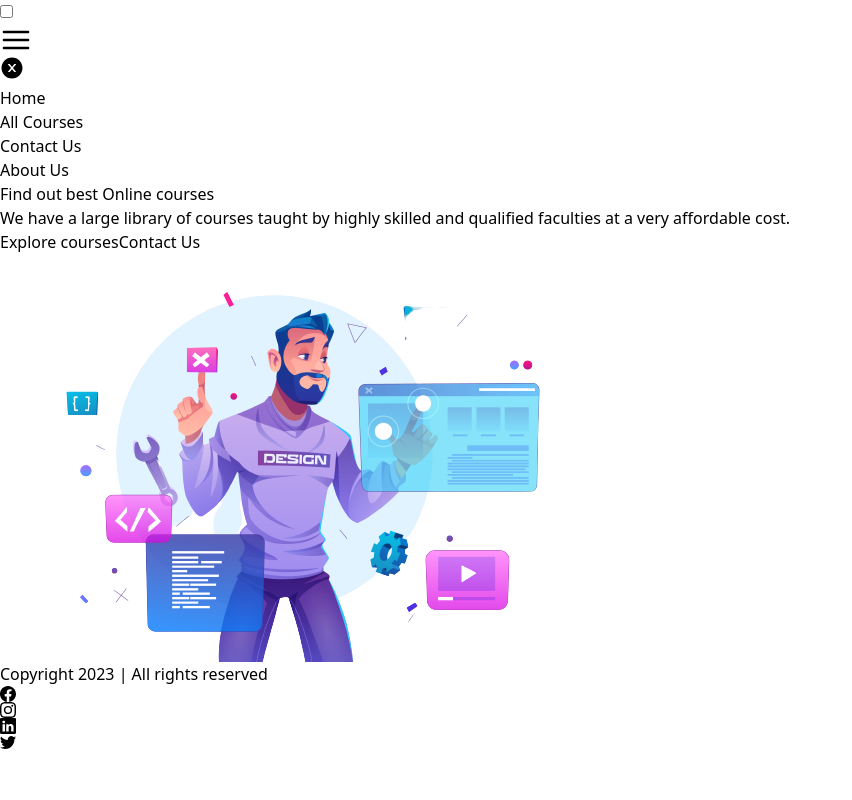
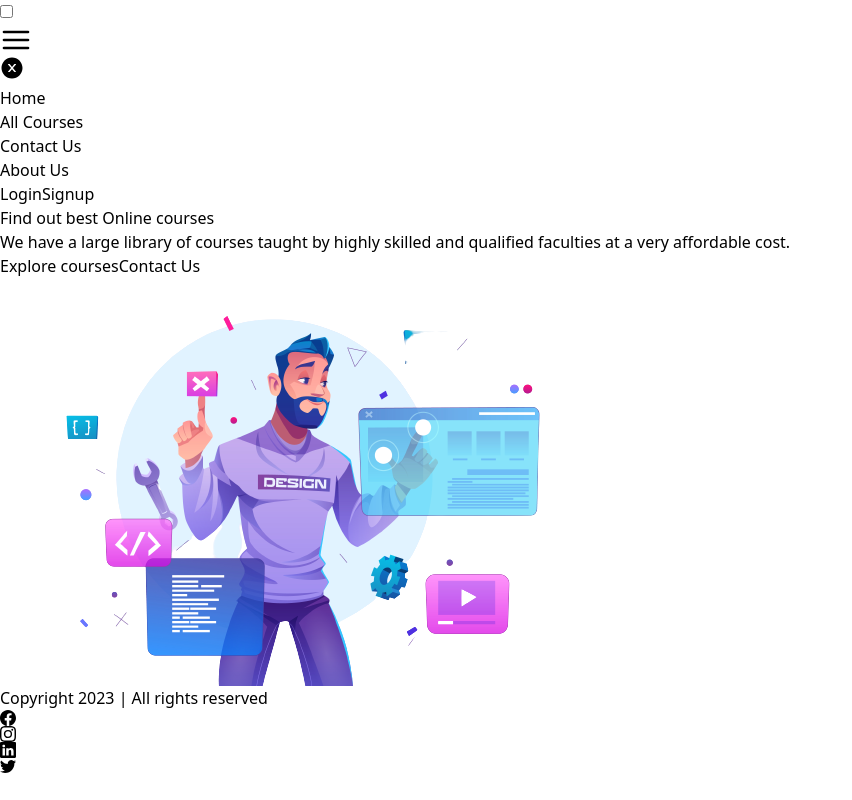
Before and after one commit to HrudanandaBarik/lms-frontend, a React (Vite) app: page / in a window 1280 px wide. Shown: the whole page, without its empty margins (0-852 px from the left). Built offline with nearby package versions, Linux system fonts and the light colour scheme.

Commit message:
Added login signup buttons to sidebar

```diff
--- a/src/Layouts/HomeLayout.jsx
+++ b/src/Layouts/HomeLayout.jsx
@@ -1,9 +1,20 @@
 import {FiMenu} from 'react-icons/fi';
 import {AiFillCloseCircle} from 'react-icons/ai';
-import {Link} from 'react-router-dom';
+import {Link, useNavigate} from 'react-router-dom';
 import Footer from '../Components/Footer';
+import { useDispatch, useSelector } from 'react-redux';
+import { LineElement } from 'chart.js';
 
 function HomeLayout({ children }) {
+
+    const dispatch =  useDispatch();
+    const navigate = useNavigate();
+
+    //for checking is loogged in
+    const isLoggedIn = useSelector((state) => state?.auth?.isLoggedIn);
+
+    //for displaying the options acc to role
+    const role = useSelector((state) => state?.auth?.role);
 
     function changeWidth(){
         const drawerSide = document.getElementsByClassName("drawer-side");
@@ -16,6 +27,14 @@
 
         const drawerSide = document.getElementsByClassName("drawer-side");
         drawerSide[0].style.width = '0';
+    }
+
+    function handleLogout(e){
+         e.preventDefault();
+
+         //const res = await dispatch(logout());
+         //if(res?.payload?.success)
+         navigate("/");
     }
 
 
@@ -44,6 +63,12 @@
                             <Link to="/">Home</Link>
                         </li>
 
+                        {isLoggedIn && role === "ADMIN" && (
+                            <li>
+                                <Link to="/admin/dashboard">Admin Dashboard</Link>
+                            </li>
+                        )}
+
                         <li>
                             <Link to="/courses">All Courses</Link>
                         </li>
@@ -55,6 +80,32 @@
                         <li>
                             <Link to="/about">About Us</Link>
                         </li>
+
+                        {!isLoggedIn && (
+                            <li className="absolute bottom-4 w-[90%]">
+                                <div className="w-full flex items-center justify-center">
+                                  <button className="btn-primary px-4 py-1 font-semibold rounded-md w-full">
+                                     <Link to="/login">Login</Link>
+                                  </button>
+                                  <button className="btn-secondary px-4 py-1 font-semibold rounded-md w-full">
+                                     <Link to="/login">Signup</Link>
+                                  </button>
+                                </div>
+                            </li>
+                        )}
+
+                        {isLoggedIn && (
+                            <li className="absolute bottom-4 w-[90%]">
+                                <div className="w-full flex items-center justify-center">
+                                  <button className="btn-primary px-4 py-1 font-semibold rounded-md w-full">
+                                     <Link to="/user/profile">Profile</Link>
+                                  </button>
+                                  <button className="btn-secondary px-4 py-1 font-semibold rounded-md w-full">
+                                     <Link onClick={handleLogout}>Logout</Link>
+                                  </button>
+                                </div>
+                            </li>
+                        )}
                 </ul>
               </div>
            </div>
```
